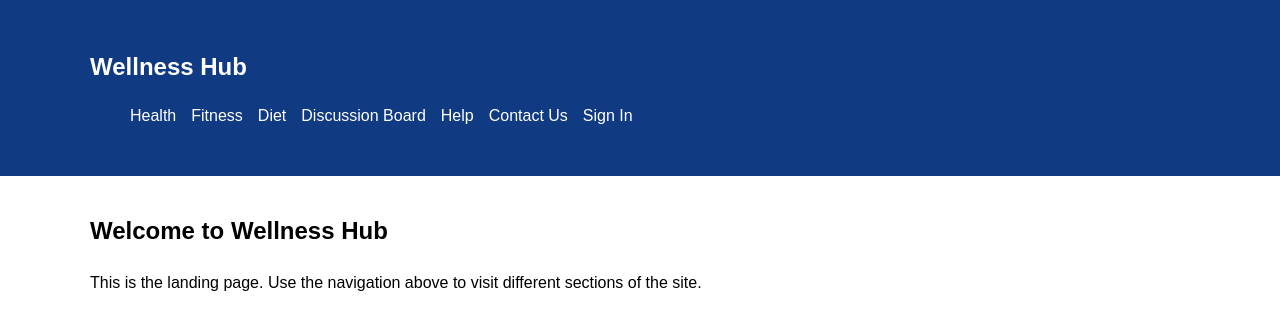
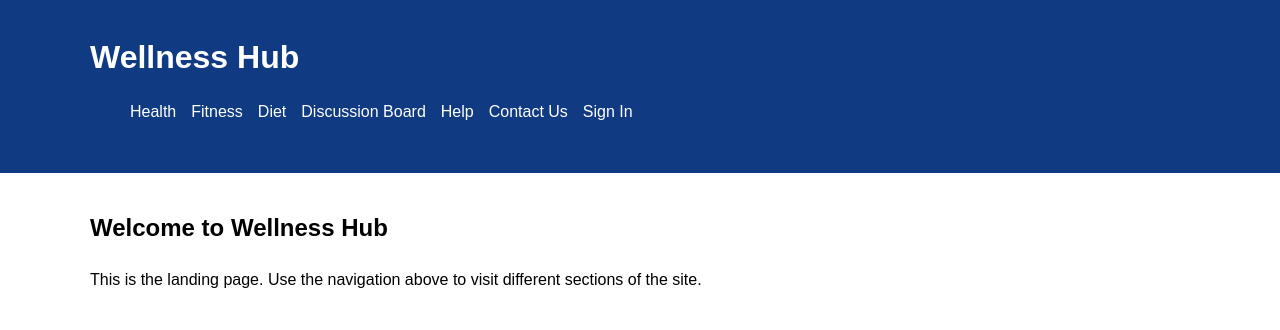
Before and after one commit to RenM23/Health_Benefits_and_Resources_Website, a plain HTML site: page index.html in a window 1280 px wide. Drawn offline with Linux system fonts and the light colour scheme.

Commit message:
Create navigation link to index page

```diff
--- a/css/styles.css
+++ b/css/styles.css
@@ -19,10 +19,12 @@ body {
 }
 
 .logo {
-  font-size: 1.5rem;
-  font-weight: bold;
-  color: white;
   text-decoration: none;
+  color: white; /* or your desired color */
+  display: inline-block;
+}
+.logo h1 {
+  margin: 0;
 }
 
 .nav-links {
--- a/index.html
+++ b/index.html
@@ -9,7 +9,9 @@
 <body>
 <header class="navbar">
   <div class="container">
-    <h1 class="logo">Wellness Hub</h1>
+	<a href="index.html" class="logo">
+		<h1>Wellness Hub</h1>
+	</a>
     <nav>
       <ul class="nav-links">
         <li><a href="health.html">Health</a></li>
```
Also changed, not shown: health.html (+3 -1 lines).
